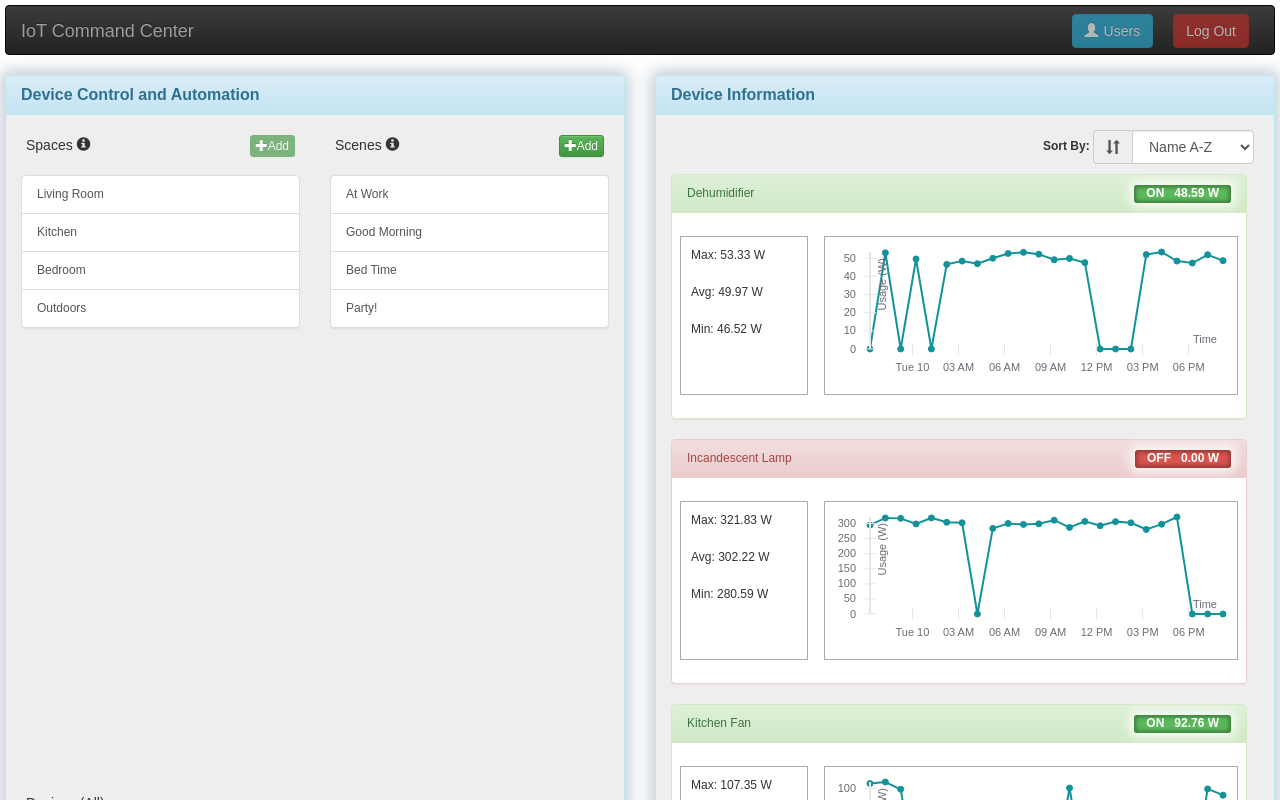
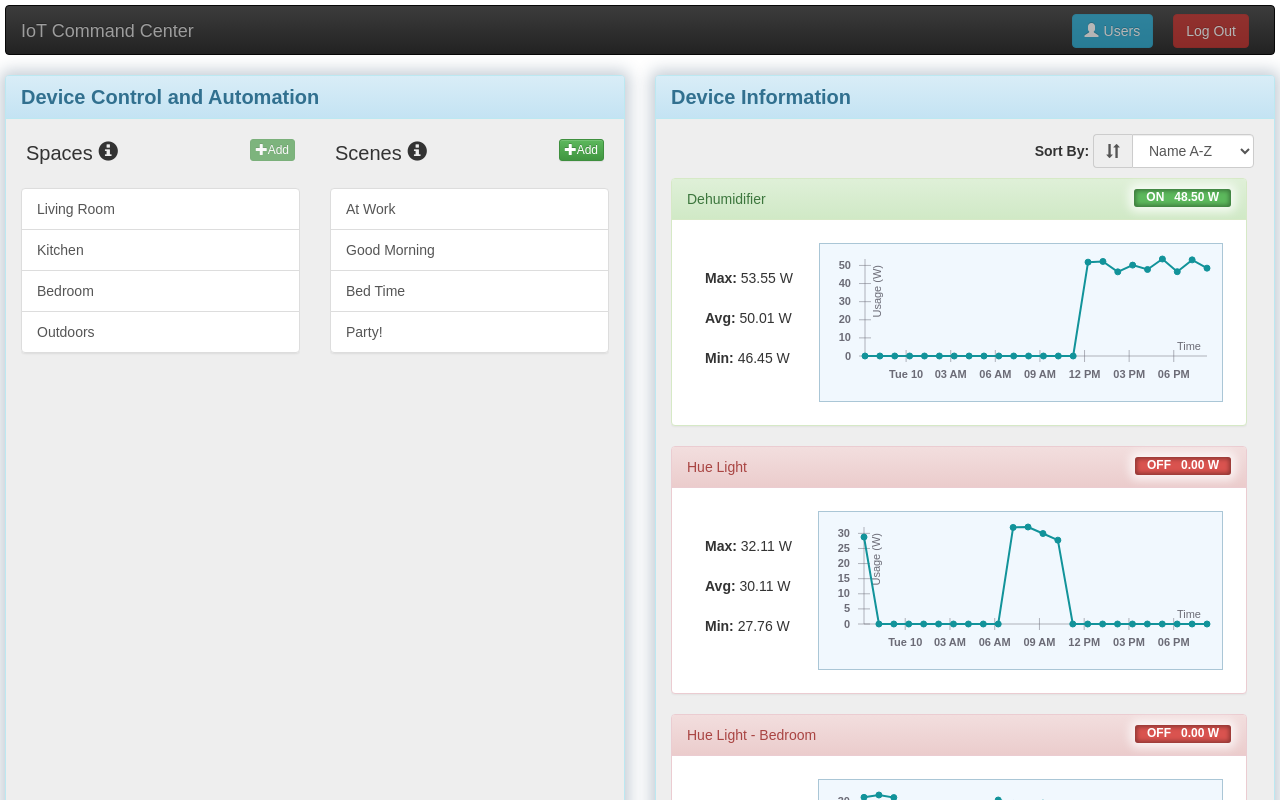
Before and after one commit to AndrewTBurks/IoTCommandCenter, a React (Create React App) app: page / in a window 1280 px wide. Built offline with nearby package versions, Linux system fonts and the light colour scheme.

Commit message:
Update some layout scaling, make the device info a bit nicer

```diff
--- a/src/App.css
+++ b/src/App.css
@@ -11,7 +11,7 @@ body,
 }
 
 body {
-    font-size: 1.5vmin;
+    /* font-size: 1.5vmin; */
 }
 
 #app {
@@ -51,7 +51,8 @@ body {
 
 .listHeader .listTitle {
     display: inline-block;
-    font-size: 1.75vmin;
+    /* font-size: 1.75vmin; */
+    font-size: 20px;
     margin-bottom: 10px;
 }
 
@@ -61,7 +62,7 @@ body {
 
 .deviceList .device .deviceName {
     margin: 0 20px;
-    font-size: 1.5vmin;
+    font-size: 16px;
 }
 
 .listSelectable:hover {
@@ -69,35 +70,35 @@ body {
     background-color: #dff0d8;
 }
 
-.device .labels{
+.device .labels {
     float: right;
     text-transform: capitalize;
     padding: 5px 15px 5px 15px;
     margin-right: 15px;
 }
 
-.deviceList .activateScene{
+.deviceList .activateScene {
     float: right;
     margin-bottom: 5px;
 }
 
-.list-group{
+.list-group {
     margin-top: 5px;
 }
 
-.containerDiv{
+.containerDiv {
     display: inline-block;
     width: 100%;
     color: #406f8c;
     font-weight: 600;
 }
 
-.info{
+.info {
     float: left;
-    margin-left:10px;
+    margin-left: 10px;
 }
 
-.sceneInfo{
+.sceneInfo {
     float: right;
     margin-right: 10px;
 }
@@ -107,47 +108,48 @@ body {
 }
 
 /*modal styles*/
-.successModal{
+
+.successModal {
     text-align: center;
 }
 
-.successMessage{
+.successMessage {
     display: block;
     text-transform: uppercase;
     font-size: 25px;
     color: #69a85c;
 }
 
-.alertMessage{
+.alertMessage {
     display: block;
     text-transform: uppercase;
     font-size: 25px;
     color: #a94442;
 }
 
-.modalHeader{
+.modalHeader {
     background-color: #dff0d8;
 }
 
-.glyphIcon{
+.glyphIcon {
     font-size: 35px;
 }
 
-.modalFooter{
+.modalFooter {
     text-align: center;
     background-color: #dff0d8;
 }
 
-.modalCloseButton{
+.modalCloseButton {
     padding: 10px;
     font-size: 15px;
 }
 
-.alertModalFooter{
+.alertModalFooter {
     text-align: center;
     background-color: #ebccd1;
 }
 
-.alertModalHeader{
+.alertModalHeader {
     background-color: #ebccd1;
 }
--- a/src/components/UIPanel.js
+++ b/src/components/UIPanel.js
@@ -15,14 +15,14 @@ class UIPanel extends Component {
   render() {
     return (
       <Fragment>
-        <Panel bsStyle="info" style={{height: "100%", boxShadow: "0 0 15px 5px rgba(31, 63, 95, 0.25)", backgroundColor: "#eee"}}>
+        <Panel bsStyle="info" style={{height: "100%", boxShadow: "0 0 15px 5px rgba(31, 63, 95, 0.25)", backgroundColor: "#eee", display: "flex", flexDirection: "column"}}>
           <Panel.Heading>
             <Panel.Title componentClass="h1"
-              style={{fontSize: "2vmin", fontWeight: "bold"}}>
+              style={{fontSize: "20px", fontWeight: "bold"}}>
                 {this.props.title}
               </Panel.Title>
           </Panel.Heading>
-          <Panel.Body style={{height: "90%"}}>
+          <Panel.Body style={{display: "flex", flex: "1", flexDirection: "column"}}>
             {this.props.children}
           </Panel.Body>
           <Panel.Footer style={{color: "#666"}}>
--- a/src/components/information/DeviceChart.js
+++ b/src/components/information/DeviceChart.js
@@ -28,10 +28,18 @@ class DeviceChart extends Component {
 
     return (
       <FlexibleXYPlot xType="time">
+        {/* <XAxis title="Time" /> */}
+        <XAxis title="Time" style={{
+          line: {stroke: '#6b6b76', strokeWidth: 0.5},
+          ticks: {stroke: '#6b6b76'},
+          text: {stroke: 'none', fill: '#6b6b76', fontWeight: 600}
+        }}/>
+        <YAxis title="Usage (W)" style={{
+          line: {stroke: '#6b6b76', strokeWidth: 0.5},
+          ticks: {stroke: '#6b6b76'},
+          text: {stroke: 'none', fill: '#6b6b76', fontWeight: 600}
+        }}/>
         <LineMarkSeries data={chartData} size={3}/>
-        {/* <XAxis title="Time" /> */}
-        <XAxis hideLine title="Time"/>
-        <YAxis title="Usage (W)"/>
       </FlexibleXYPlot>
     );
   }
--- a/src/components/information/DeviceInfo.js
+++ b/src/components/information/DeviceInfo.js
@@ -42,21 +42,21 @@ class DeviceInfo extends Component {
           </Label>
         </Panel.Heading>
         <Panel.Body>
-          <Row style={{ height: "175px" }}>
-            <Col xs={3} style={{ height: "100%", padding: "8px" }}>
-              <div style={{ border: "1px solid #aaa", height: "100%", padding: "5px" }}>
-                <p style={{ padding: "5px" }}>Max: {max} W</p>
-                <p style={{ padding: "5px" }}>Avg: {avg} W</p>
-                <p style={{ padding: "5px" }}>Min: {min} W</p>
+          <div style={{ height: "175px", display: "flex", flexDirection: "row", alignContent: "stretch" }}>
+            <div style={{ height: "100%", padding: "8px", display: "flex", alignItems: "center"}}>
+              <div style={{ padding: "5px" }}>
+                <p style={{ padding: "5px", whiteSpace: "nowrap" }}><strong>Max:</strong> {max} W</p>
+                <p style={{ padding: "5px", whiteSpace: "nowrap" }}><strong>Avg:</strong> {avg} W</p>
+                <p style={{ padding: "5px", whiteSpace: "nowrap" }}><strong>Min:</strong> {min} W</p>
               </div>
-            </Col>
+            </div>
 
-            <Col xs={9} style={{ height: "100%", padding: "8px" }}>
-              <div style={{ border: "1px solid #aaa", height: "100%", padding: "5px" }} ref={this.saveElem}>
+            <div style={{ height: "100%", padding: "8px", display: "flex", flex: "1" }}>
+              <div style={{ background: "rgba(200, 225, 250, 0.25)", border: "1px solid rgba(100, 150, 175, 0.5)",  height: "100%", padding: "5px", width: "100%" }} ref={this.saveElem}>
                 <DeviceChart data={data} width={width} />
               </div>
-            </Col>
-          </Row>
+            </div>
+          </div>
         </Panel.Body>
       </Panel>;
   }
--- a/src/index.js
+++ b/src/index.js
@@ -30,8 +30,22 @@ let defaultDevices = [
   },
   {
     info: {
-      name: "Large Hadron Collider",
-      normalUsage: 10000
+      name: "Hue Light - Bedroom",
+      normalUsage: 30
+    },
+    status: "off"
+  },
+  {
+    info: {
+      name: "Hue Light - Living Room",
+      normalUsage: 30
+    },
+    status: "off"
+  },
+  {
+    info: {
+      name: "Hue Light",
+      normalUsage: 30
     },
     status: "off"
   },
```
